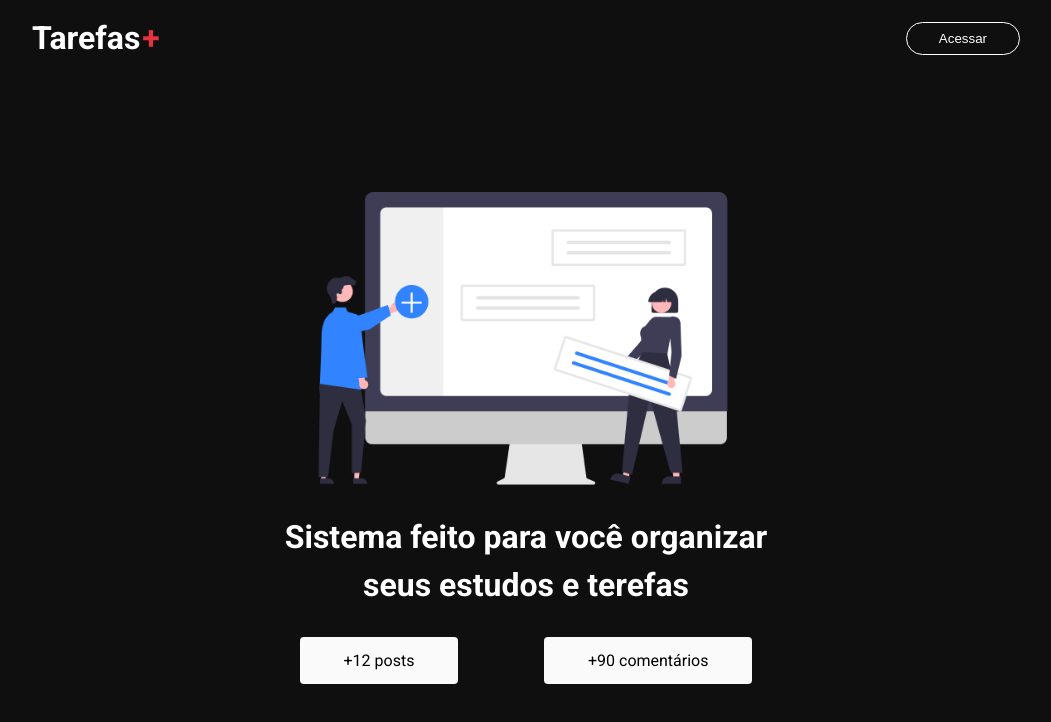
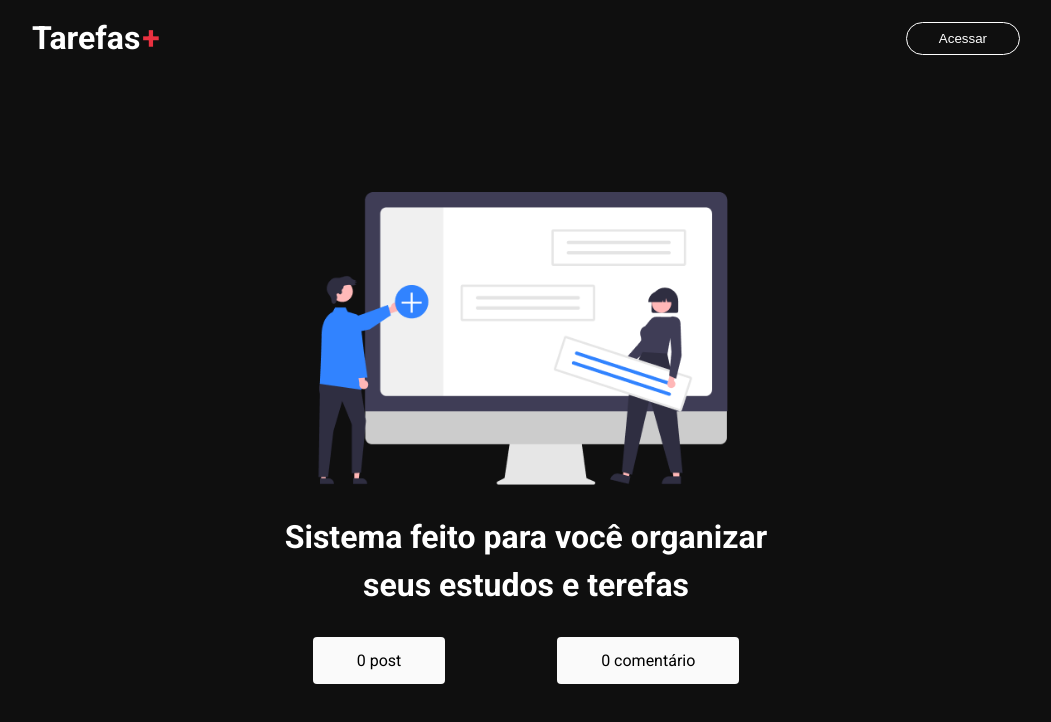
Before and after one commit to vansderlei/personal-task-board, a Next.js app: page / in a window 1280 px wide. Shown: the top 722 px of the page, without its empty margins (114-1165 px from the left). Built offline with nearby package versions, Linux system fonts and the light colour scheme; no server answers; the database is empty.

Commit message:
Add home comment and task count based on database size

```diff
--- a/src/pages/index.tsx
+++ b/src/pages/index.tsx
@@ -3,8 +3,16 @@ import styles from "../styles/home.module.css";
 import Image from "next/image";
 
 import heroImg from "../../public/assets/hero.png";
+import { GetStaticProps } from "next";
+import { collection, getDocs } from "firebase/firestore";
+import { db } from "@/services/firebaseConnection";
 
-export default function Home() {
+interface HomeProps {
+  tasks: number;
+  comments: number;
+}
+
+export default function Home({ comments, tasks }: HomeProps) {
   return (
     <div className={styles.container}>
       <Head>
@@ -27,13 +35,30 @@ export default function Home() {
 
         <div className={styles.infoContent}>
           <section className={styles.box}>
-            <span>+12 posts</span>
+            <span>{tasks} {tasks > 1 ? 'posts' : 'post'}</span>
           </section>
           <section className={styles.box}>
-            <span>+90 comentários</span>
+            <span>{comments}  {comments > 1 ? 'comentários' : 'comentário'}</span>
           </section>
         </div>
       </main>
     </div>
   );
 }
+
+export const getStaticProps: GetStaticProps = async () => {
+  const commentRef = collection(db, "comments")
+  const taskRef = collection(db, "tasks")
+
+  const commentsSnapshot = await getDocs(commentRef)
+  const tasksSnapshot = await getDocs(taskRef)
+
+
+  return {
+    props: {
+      tasks: tasksSnapshot.size || 0,
+      comments: commentsSnapshot.size || 0
+    },
+    revalidate: 5 * 50
+  }
+}
```
